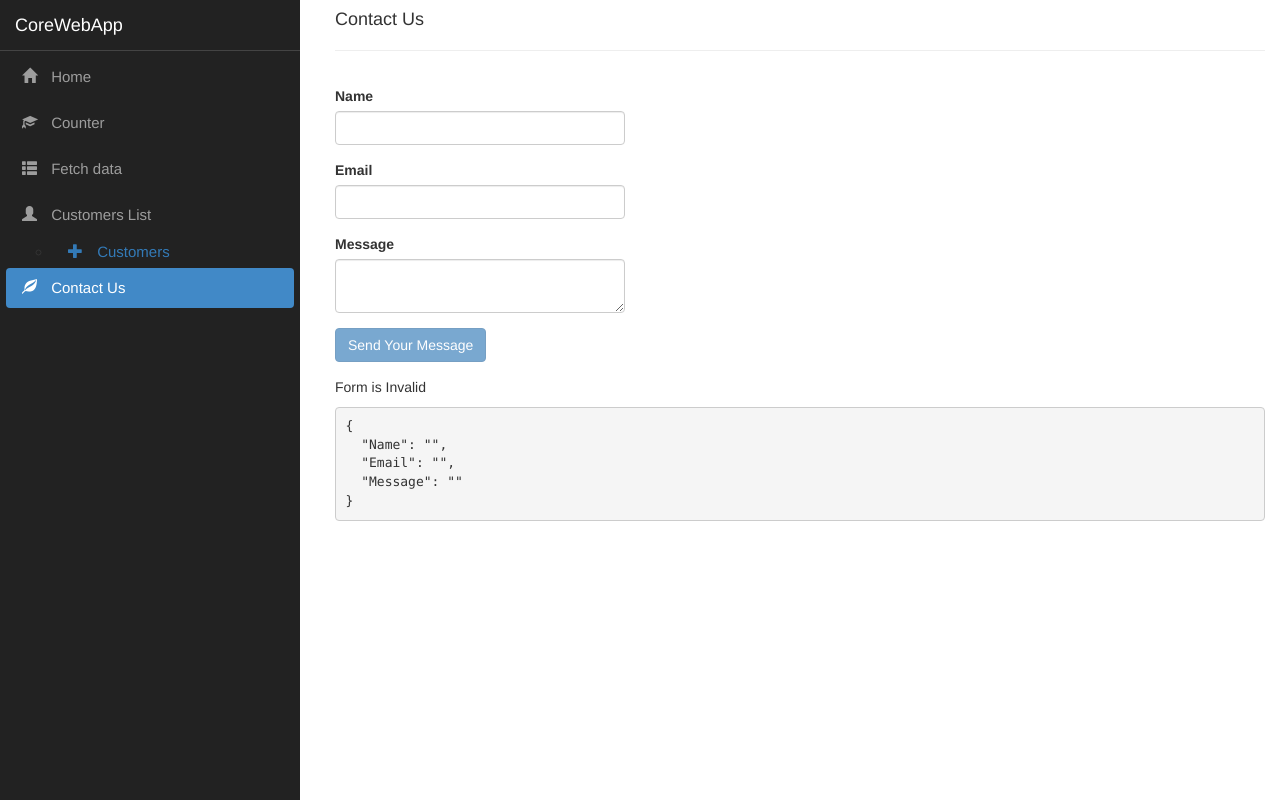
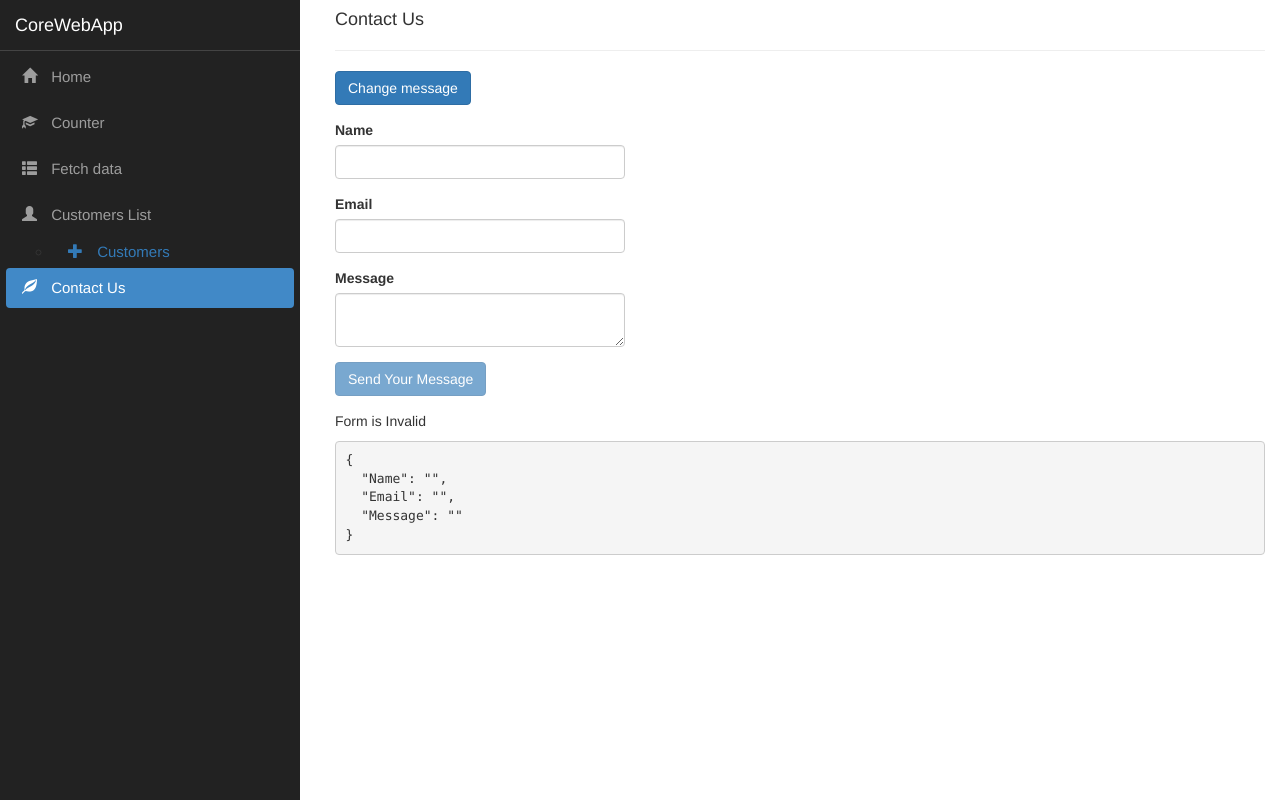
Before and after one commit to RamakrishnaMB/CoreWithAngular8, an Angular app in the folder CoreWebApp/ClientApp/: page /contactus in a window 1280 px wide. Built offline with nearby package versions, Linux system fonts and the light colour scheme.

Commit message:
compile on save updated

```diff
--- a/CoreWebApp/ClientApp/src/app/contactus/contactus.component.html
+++ b/CoreWebApp/ClientApp/src/app/contactus/contactus.component.html
@@ -5,8 +5,10 @@
     <form [formGroup]="contactUsForm" (ngSubmit)="contactSubmit()">
 
       <div class="form-group">
-
-
+        <!--<ngb-alert *ngIf="successMessage" type="success" (close)="successMessage = null">{{ successMessage }}</ngb-alert>-->
+        <p>
+          <button class="btn btn-primary" (click)="changeSuccessMessage()">Change message</button>
+        </p>
       </div>
       <div class="form-group">
         <label class="control-label">Name</label>
--- a/CoreWebApp/ClientApp/src/app/contactus/contactus.component.ts
+++ b/CoreWebApp/ClientApp/src/app/contactus/contactus.component.ts
@@ -3,6 +3,7 @@ import { FormGroup, FormBuilder, Validators } from '@angular/forms';
 import { Router } from '@angular/router';
 import { ContactUs } from '../Models/ContactUs';
 import { ContactusService } from '../Services/contactus.service';
+import { Subject } from 'rxjs';
 
 
 
@@ -48,4 +49,8 @@ export class ContactusComponent implements OnInit {
       }, (error: any) => { console.log(error) }
     );
   }
+  private _success = new Subject<string>();
+  public changeSuccessMessage() {
+    this._success.next(`${new Date()} - Message successfully changed.`);
+  }
 }
--- a/CoreWebApp/ClientApp/tsconfig.json
+++ b/CoreWebApp/ClientApp/tsconfig.json
@@ -1,5 +1,5 @@
 {
-  "compileOnSave": false,
+  "compileOnSave": true,
   "compilerOptions": {
     "outDir": "./dist/out-tsc",
     "sourceMap": true,
```
